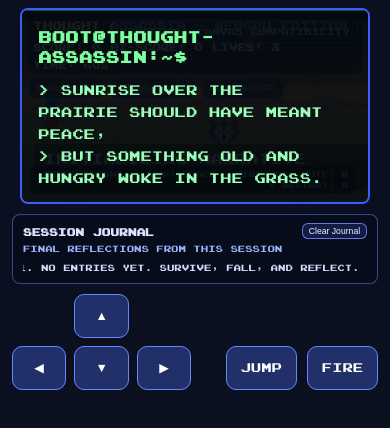
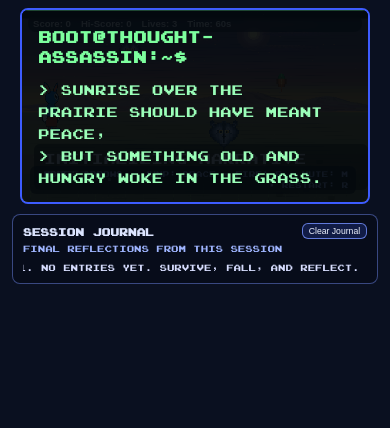
Before and after one commit to thoughtassassin/thoughtassassin2026, a website with bundled scripts: page public/index.html in a window 390 px wide. Built offline with nearby package versions, Linux system fonts and the light colour scheme.

Commit message:
Simplify mobile HUD and hide top controls in fallback

```diff
--- a/public/javascripts/webgpu-game.js
+++ b/public/javascripts/webgpu-game.js
@@ -1565,7 +1565,7 @@ function setFallbackModeBadgeVisible(isVisible) {
 
   if (!fallbackModeBadgeEl) {
     fallbackModeBadgeEl = document.createElement('div');
-    fallbackModeBadgeEl.className = 'setting-btn';
+    fallbackModeBadgeEl.className = 'setting-btn fallback-mode-badge';
     fallbackModeBadgeEl.textContent = 'Renderer: Canvas Compatibility';
     fallbackModeBadgeEl.style.position = 'absolute';
     fallbackModeBadgeEl.style.top = '10px';
--- a/public/stylesheets/webgpu-game.css
+++ b/public/stylesheets/webgpu-game.css
@@ -546,6 +546,13 @@ body {
     right: 6px;
   }
 
+  .hud h1,
+  .settings-bar,
+  .touch-controls,
+  .fallback-mode-badge {
+    display: none !important;
+  }
+
   .top-overlay {
     padding: 3px 5px;
   }
@@ -556,7 +563,7 @@ body {
   }
 
   .touch-controls {
-    display: flex;
+    display: none;
     align-items: flex-end;
   }
 
@@ -566,7 +573,10 @@ body {
   }
 
   .stats {
-    font-size: clamp(0.62rem, 2.6vw, 0.8rem);
+    font-family: Arial, Helvetica, sans-serif;
+    font-size: clamp(0.6rem, 2.2vw, 0.72rem);
+    font-weight: 700;
+    letter-spacing: normal;
     gap: 6px 10px;
   }
 
```
